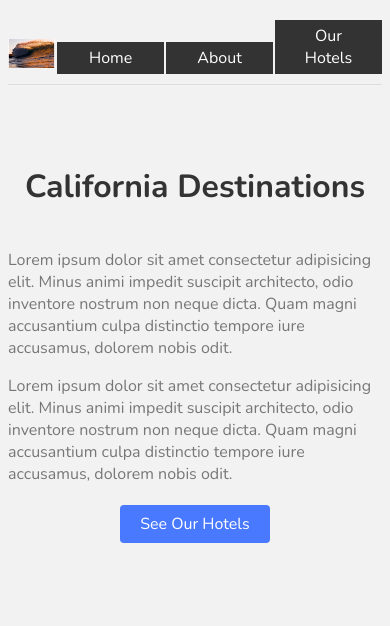
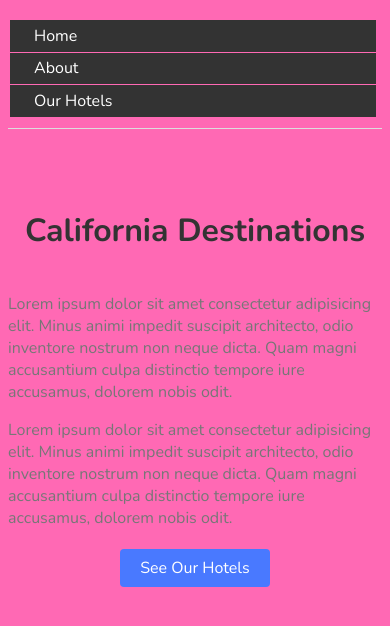
Before and after one commit to spatulatom/react-next.js-webb-app, a Next.js app: page / in a window 390 px wide. Shown: the top 626 px of the page. Built offline with nearby package versions, Linux system fonts and the light colour scheme.

Commit message:
deploy to vercel

```diff
--- a/comps/Navbar.js
+++ b/comps/Navbar.js
@@ -5,15 +5,15 @@ const Navbar = () => {
   return (
     <nav>
       <div className="logo">
-        <Link href="/">
+        <Link href="/" className='logo-link'>
 
         <Image src="/logo.png" alt="site logo" width={128} height={77} />
 
         </Link>
       </div>
-      <Link href="/"><a>Home</a></Link>
-      <Link href="/about"><a>About</a></Link>
-      <Link href="/hotels/"><a>Our Hotels</a></Link>
+      <Link href="/"><span className='link'>Home</span></Link>
+      <Link href="/about"><span className='link'>About</span></Link>
+      <Link href="/hotels/"><span className='link'>Our Hotels</span></Link>
     </nav>
   );
 }
--- a/pages/404.js
+++ b/pages/404.js
@@ -23,7 +23,7 @@ const NotFound = () => {
     <div className="not-found">
       <h1>Ooops...</h1>
       <h2>That page cannot be found :(</h2>
-      <p>Going back to the <Link href="/"><a>Homepage</a></Link> is 3 seconds...</p>
+      <p>Going back to the <Link href="/"><span className='link'>Homepage</span></Link> is 3 seconds...</p>
     </div>
   );
 }
--- a/pages/hotels/index.js
+++ b/pages/hotels/index.js
@@ -23,10 +23,10 @@ const Photos = ({ photos }) => {
     <div>
       <h1>Our Best Hotels for You:</h1>
       {photos.map(photo => (
-        <Link href={'/hotels/' + photo.id} key={photo.id}>
-          <a className={styles.single}>
+        <Link legacyBehavior href={'/hotels/' + photo.id} key={photo.id}>
+          <span className={styles.single}>
             <h3>{photo.title}</h3>
-          </a>
+          </span>
         </Link>
       ))}
     </div>
--- a/pages/index.js
+++ b/pages/index.js
@@ -19,7 +19,7 @@ export default function Home() {
         <p className={styles.text}>Lorem ipsum dolor sit amet consectetur adipisicing elit. Minus animi impedit suscipit architecto, odio inventore nostrum non neque dicta. Quam magni accusantium culpa distinctio tempore iure accusamus, dolorem nobis odit.</p>
         <p className={styles.text}>Lorem ipsum dolor sit amet consectetur adipisicing elit. Minus animi impedit suscipit architecto, odio inventore nostrum non neque dicta. Quam magni accusantium culpa distinctio tempore iure accusamus, dolorem nobis odit.</p>
         <Link href="/hotels/">
-          <a className={styles.btn}>See Our Hotels</a>
+          <span className={styles.btn}>See Our Hotels</span>
         </Link>
       </div>
     </>
--- a/styles/Hotels.module.css
+++ b/styles/Hotels.module.css
@@ -4,6 +4,7 @@
   display: block;
   margin: 20px 10px;
   border-left: 8px solid #fff;
+  cursor: pointer;
 }
 .single:hover {
   border-left: 8px solid #4979ff;
--- a/styles/globals.css
+++ b/styles/globals.css
@@ -3,7 +3,8 @@
 body {
   background: #f2f2f2;
   color: #333;
-  font-family: "Nunito";
+  font-family: 'Nunito';
+  background-color:hotpink
 }
 a {
   color: #333;
@@ -21,26 +22,25 @@ nav {
   align-items: flex-end;
   border-bottom: 1px solid #ddd;
   text-align: center;
-
 }
-nav a {
-  padding: .3rem 1.5rem;
+nav .link {
+  display: inline-block;
+  padding: 0.3rem 1.5rem;
   margin-left: 2px;
-  width: 10rem;
+  min-width: 8rem;
   background-color: #333;
   color: white;
 }
-nav a:hover {
+nav .link:hover {
   color: black;
   border: 1px solid black;
   background-color: white;
   font-weight: 600;
-
-
 }
 nav .logo {
   margin-right: auto;
 }
+
 footer {
   display: block;
   text-align: center;
@@ -49,48 +49,63 @@ footer {
   color: #777;
   border-bottom: 2px solid #eaeaea;
 }
+
 .not-found {
   text-align: center;
 }
-.not-found a{
+.not-found a {
   color: #4979ff;
   text-decoration: underline;
 }
-h3{
+h3 {
   text-transform: capitalize;
 }
-footer{
+footer {
   position: fixed;
   top: 35%;
   left: -6rem;
-  transform:rotate(270deg);
+  transform: rotate(270deg);
 }
 
-.details{
+.details {
   text-align: center;
 }
 
-.details__photo{
+.details__photo {
   margin-bottom: 2rem;
   margin-top: 2rem;
-  }
-.details__photo--mobile{
-  display:none;
+}
+.details__photo--mobile {
+  display: none;
 }
 
-
-@media(max-width: 1200px){
-  footer{
+@media (max-width: 900px) {
+  footer {
     display: none;
   }
-  .details__photo{
-  display: none
+  .details__photo {
+    display: none;
   }
-  .details__photo--mobile{
+  .details__photo--mobile {
     display: block;
     margin: auto;
     margin-top: 2rem;
-
-
+  }
+  .logo{
+    display: none;
+  }
+  nav{
+    flex-direction: column;
+    text-align: left;
+    /* width: 100%; */
+    justify-content: unset;
+    align-items: unset;
+  }
+  nav a{
+    margin-bottom: 1px;
+  }
+.link{
+    max-width: unset;
+    width: 85%;
   }
 }
```
Also changed, not shown: package.json (+6 -8 lines), 1 other file (tests, documents, lock files or other folders).
